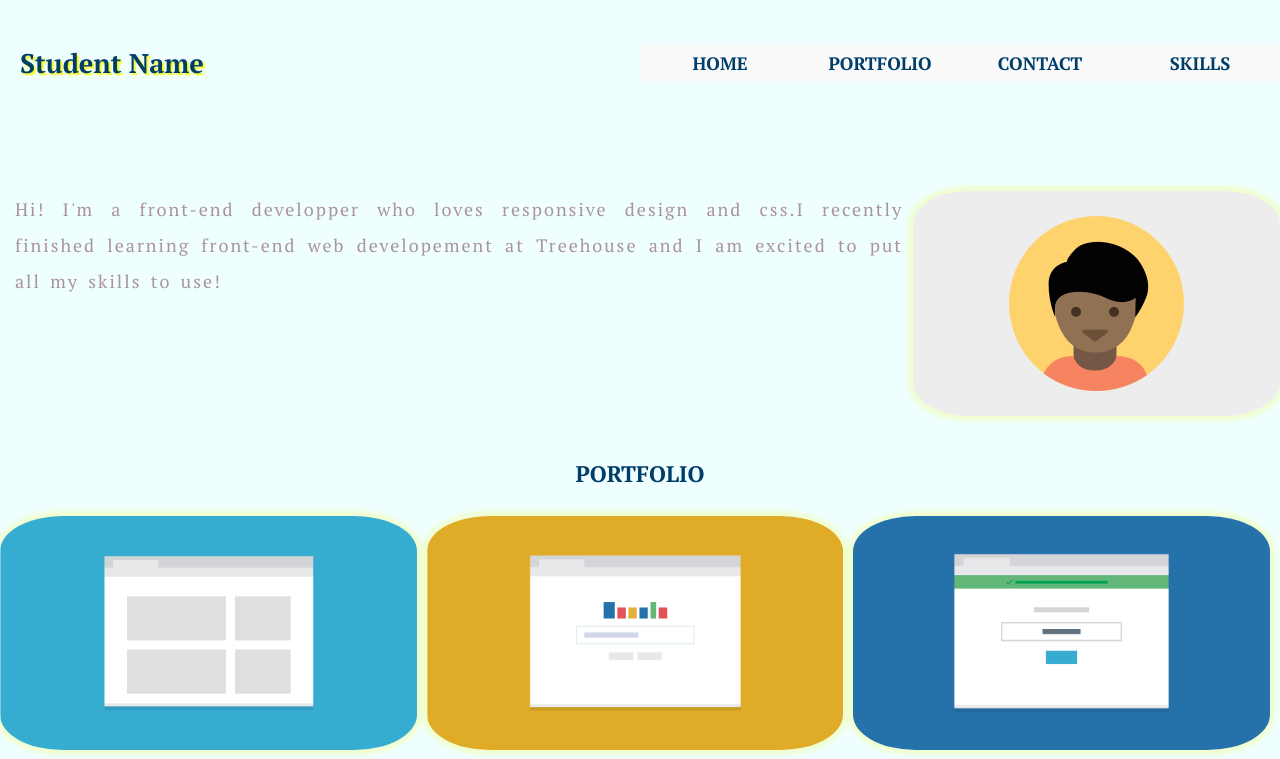
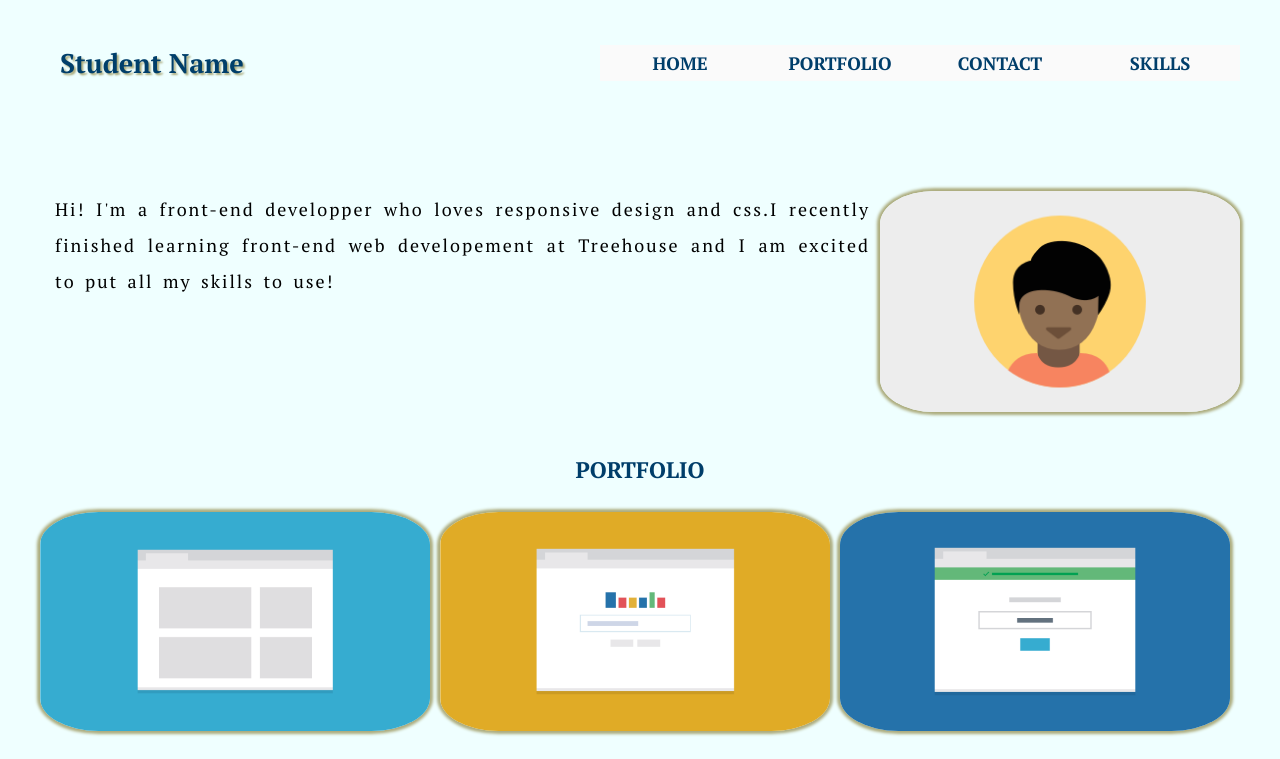
Before and after one commit to amouna89/Responsive-layout-site, a plain HTML site: page index.html in a window 1280 px wide. Shown: the top 759 px of the page. Drawn offline with Linux system fonts and the light colour scheme.

Commit message:
update-final

```diff
--- a/css/styles.css
+++ b/css/styles.css
@@ -11,6 +11,9 @@ body{
     font-family: 'Crete Round', serif;
     font-family: 'PT Serif', serif;
     line-height: 2;/*permet de controler l'espace entre les lines */
+    margin:0 auto;
+    max-width: 1200px;
+
 }
 
 
@@ -28,12 +31,13 @@ h1,h2,h3,h4{
 
 h1 {
 
-    text-shadow: 2px 2px 2px rgb(248, 248, 12);
+    text-shadow: 2px 2px 2px rgb(172, 172, 125);
 }
 
 p{
     font-weight: 400;
     letter-spacing: 2px;/*permet de controler l'espace entre les mots */
+
 
 
 }
@@ -46,7 +50,7 @@ header,main{
 
 img {
     /*border: 4px solid #003e6a;*/
-    box-shadow: 0 0 5px 5px rgb(248, 248, 12,0.2) ;/*create a shadow inside the box using inset property*/
+    box-shadow: 0 0 3px 3px rgb(172, 172, 125) ;/*create a shadow inside the box using inset property*/
     border-radius: 15%;
 }
 
@@ -115,7 +119,7 @@ nav ul {
 
 }
 .MainImageContainer p{
-    color:rgba(103, 40, 51, 0.5);
+
     margin-bottom: 20px;
     word-spacing: 3px;
 
```
